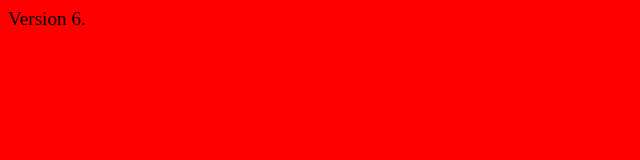
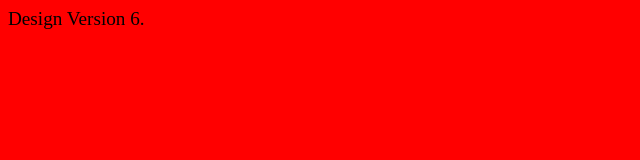
Before and after one commit to Muskan-Bansal123/pract_repo, a plain HTML site: page index.html in a window 1280 px wide. Shown: the full height of the page, 0-640 px from the left. Drawn offline with Linux system fonts and the light colour scheme.

Commit message:
changed design

```diff
--- a/index.html
+++ b/index.html
@@ -9,7 +9,7 @@
 </head>
 
 <body>
-  Version 6.
+  Design Version 6.
 </body>
 
 </html>
```
